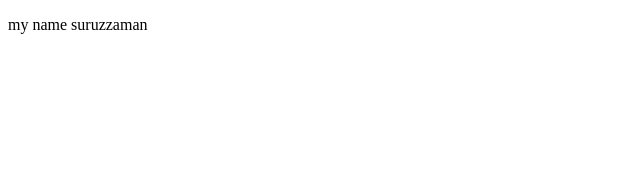
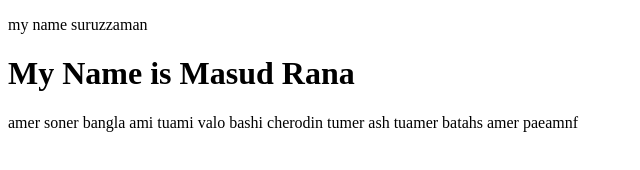
Before and after one commit to mdsuruzzaman/javascript-reflex-soft, a plain HTML site: page index.html in a window 1280 px wide. Shown: the whole page, without its empty margins (0-640 px from the left). Drawn offline with Linux system fonts and the light colour scheme.

Commit message:
I am very excited

```diff
--- a/index.html
+++ b/index.html
@@ -8,5 +8,10 @@
 </head>
 <body>
   <p>my name suruzzaman</p>
+ <div>
+  <h1>My Name is Masud Rana</h1>
+  <p>amer soner bangla ami tuami valo bashi cherodin tumer ash tuamer batahs amer paeamnf </p>
+ </div>
+
 </body>
 </html>
```
